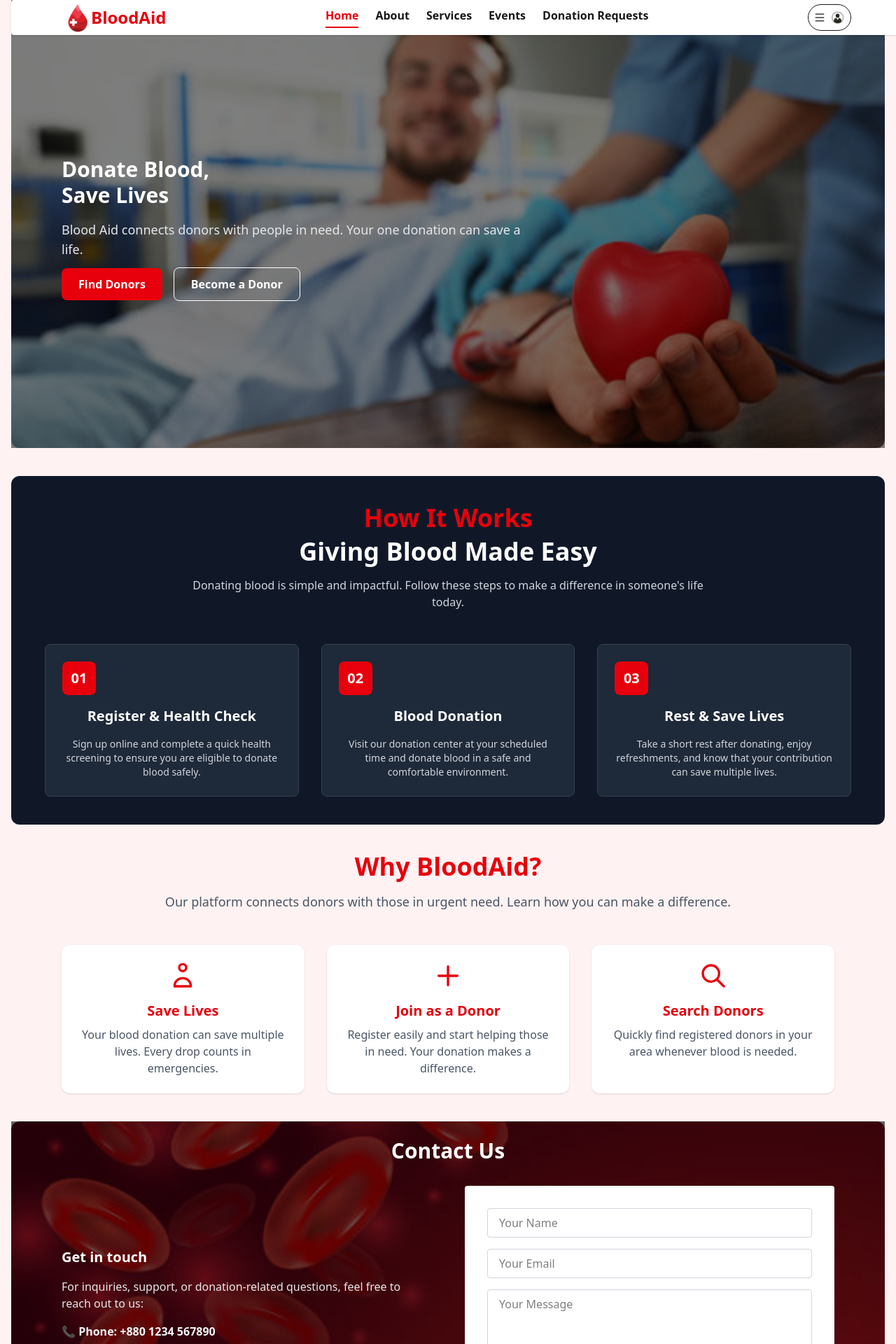
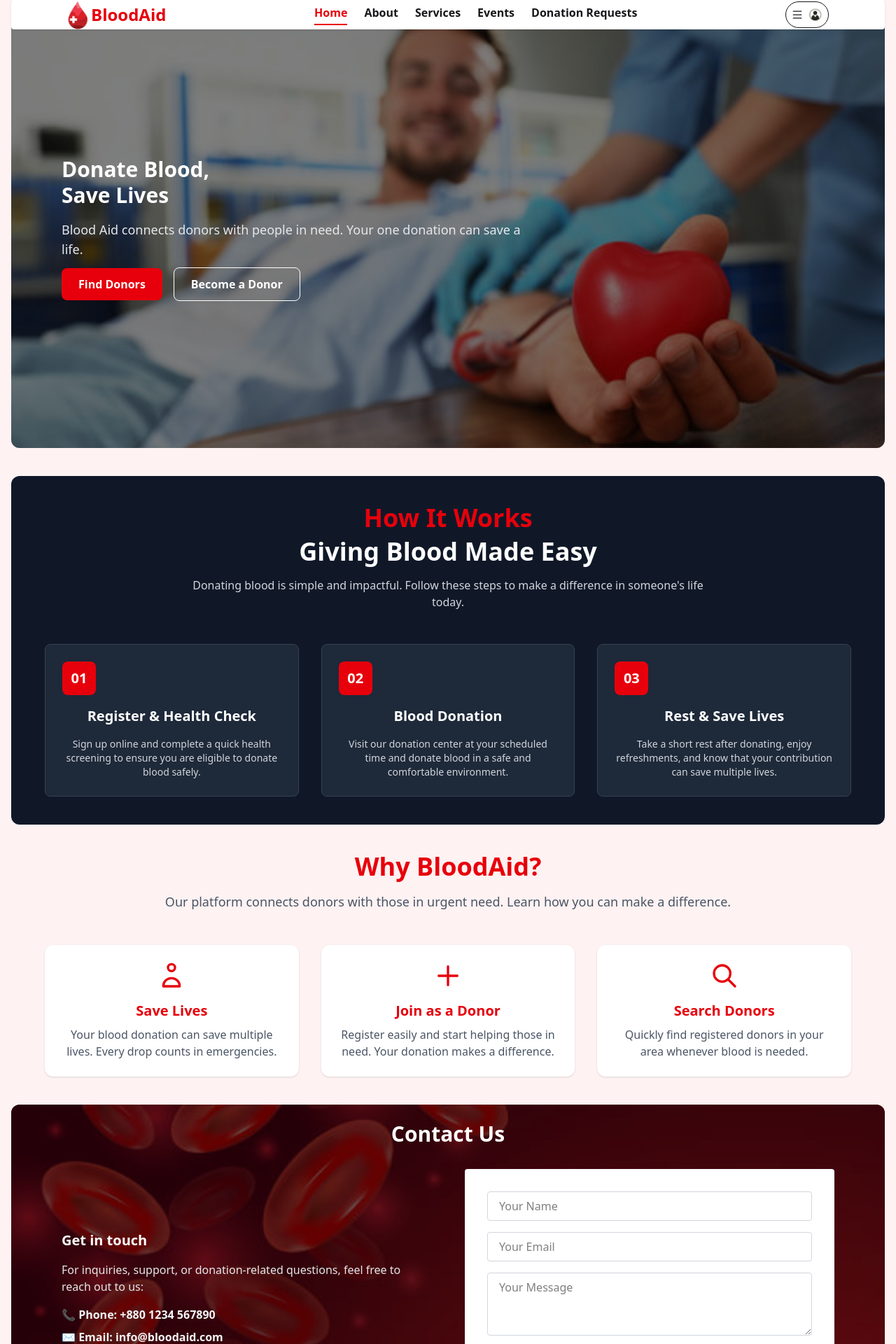
Before and after one commit to marufaakter1947/Blood-Aid, a React (Vite) app: page / in a window 1280 px wide. Shown: the top 1920 px of the page at 70% size. Built offline with nearby package versions, Linux system fonts and the light colour scheme; no server answers.

Commit message:
fixed Homepage Layout

```diff
--- a/src/Component/Banner/Banner.jsx
+++ b/src/Component/Banner/Banner.jsx
@@ -5,7 +5,7 @@ import heroImage from "../../assets/images/Blood-Hero.jpg";
 const Banner = () => {
   return (
     <section
-      className="relative h-[80vh] flex items-center bg-cover bg-center bg-no-repeat mx-4 rounded-xl"
+      className="relative h-[80vh] flex items-center bg-cover bg-center bg-no-repeat mx-4 rounded-xl overflow-hidden"
       style={{ backgroundImage: `url(${heroImage})` }}
     >
       {/* Dark Overlay */}
--- a/src/Component/ContactUs/ContactUs.jsx
+++ b/src/Component/ContactUs/ContactUs.jsx
@@ -18,7 +18,7 @@ const ContactUs = () => {
 
   return (
     <section
-  className="relative min-h-[70vh] bg-cover bg-center bg-no-repeat  mx-4 rounded-xl"
+  className="relative min-h-[70vh] bg-cover bg-center bg-no-repeat  mx-4 rounded-xl overflow-hidden"
   style={{ backgroundImage: `url(${contactBg})` }}
 >
   <div className="absolute inset-0 bg-black/60 z-10"></div>
--- a/src/Component/Featured/Featured.jsx
+++ b/src/Component/Featured/Featured.jsx
@@ -66,7 +66,7 @@ const features = [
 const Featured = () => {
   return (
     <section className="py-10 mx-4">
-      <div className="max-w-6xl mx-auto px-6 text-center">
+      <div className="max-w-6xl mx-auto  text-center">
         <h2 className="text-3xl md:text-4xl font-bold text-red-600">
           Why BloodAid?
         </h2>
--- a/src/Component/Shared/Navbar/Navbar.jsx
+++ b/src/Component/Shared/Navbar/Navbar.jsx
@@ -19,11 +19,11 @@ const Navbar = () => {
   const [isOpen, setIsOpen] = useState(false);
 
   return (
-    <div className="fixed w-full bg-white z-50 shadow mx-4 rounded">
-      <div className="py-1">
+    <div className="fixed inset-x-0 top-0 z-50">
+  <div className="mx-4 bg-white shadow rounded">
     <Container>
       <div className="flex justify-between items-center">
-            {/* Logo */}
+
             <Link to="/" className="flex items-center gap-1">
               <img src={logo} alt="logo" width="30" />
               <span className="hidden text-2xl md:block font-bold text-red-600">BloodAid</span>
@@ -85,6 +85,7 @@ const Navbar = () => {
     </Container>
   </div>
 </div>
+
   );
 };
 
```
Also changed, not shown: src/index.css (line endings or trailing spaces). Lines whose indentation alone changed are shown as unchanged.
